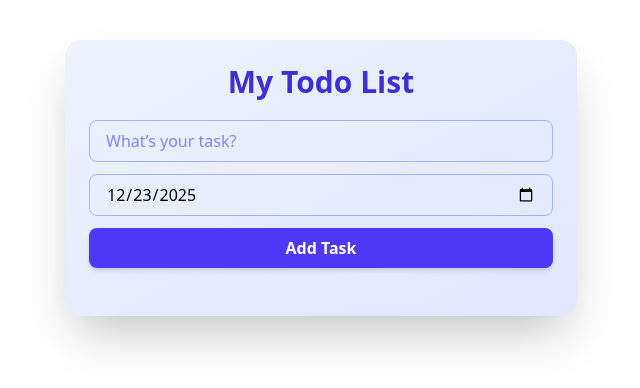
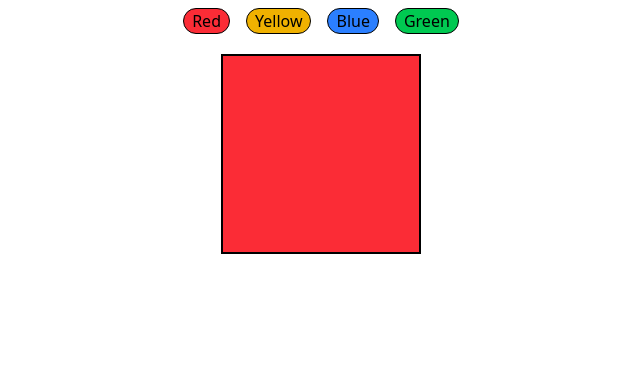
Before and after one commit to Kiran-Pokhrel-91/ReactJS, a React (Vite) app: page / in a window 1280 px wide. Shown: the top 388 px of the page, without its empty margins (319-959 px from the left). Built offline with nearby package versions, Linux system fonts and the light colour scheme.

Commit message:
Project colorChanger

```diff
--- a/src/App.jsx
+++ b/src/App.jsx
@@ -1,9 +1,9 @@
-import Todo from "./components/Todo"
+import ColorChanger from "./components/ColorChanger"
 
 const App = () => {
   return (
     <div>
-      <Todo />
+      <ColorChanger />
     </div>
   )
 }
--- /dev/null
+++ b/src/components/ColorChanger.jsx
@@ -0,0 +1,44 @@
+import { useState } from "react";
+
+const ColorChanger = () => {
+  const [activeColor, setActiveColor] = useState("Red");
+  const color = ["Red","Yellow", "Blue", "Green"];
+
+  const colorClasses = {
+    Red: "bg-red-500 hover:bg-red-600",
+    Yellow: "bg-yellow-500 hover:bg-yellow-600",
+    Blue: "bg-blue-500 hover:bg-blue-600",
+    Green: "bg-green-500 hover:bg-green-600",
+  };
+
+  const changeColor = (index) => {
+    const active = color[index];
+    setActiveColor(active);
+  };
+
+  return (
+    <>
+      <div className="flex justify-center">
+        {color.map((value, index) => (
+          <button
+            className={`rounded-2xl border px-2 mx-2 mt-2 cursor-pointer transition ${colorClasses[value]} focus:ring-1`}
+            key={index}
+            onClick={() => changeColor(index)}
+          >
+            {value}
+          </button>
+        ))}
+      </div>
+
+      <div className="flex justify-center mt-5">
+        <div
+          className={`border-2 w-50 h-50 align-middle ${colorClasses[activeColor]} `}
+        >
+          {" "}
+        </div>
+      </div>
+    </>
+  );
+};
+
+export default ColorChanger;
--- a/src/components/PopUp.jsx
+++ /dev/null
@@ -1,30 +0,0 @@
-import { createPortal } from "react-dom";
-
-const PopUp = ({ showPopup, popupMessage }) => {
-  if (!showPopup) return null;
-
-  return createPortal(
-    <div
-      className={`
-        fixed bottom-5 left-1/2 -translate-x-1/2
-        bg-linear-to-r from-indigo-500 to-purple-500
-        text-white px-6 py-3 rounded-2xl shadow-2xl
-        z-50
-        flex items-center gap-3
-        transform transition-all duration-500
-        ${showPopup ? "translate-y-0 opacity-100" : "translate-y-10 opacity-0"}
-      `}
-    >
-      {/* Icon */}
-      <span className="inline-block w-5 h-5 text-white">
-        ✅
-      </span>
-
-      {/* Message */}
-      <p className="font-medium">{popupMessage}</p>
-    </div>,
-    document.querySelector("#popup-content")
-  );
-};
-
-export default PopUp;
--- a/src/components/Todo.jsx
+++ /dev/null
@@ -1,159 +0,0 @@
-import { useState } from "react";
-import PopUp from "./PopUp";
-
-const Todo = () => {
-  const today = new Date().toISOString().split("T")[0];
-
-  const [task, setTask] = useState("");
-  const [date, setDate] = useState(today);
-  const [tasks, setTasks] = useState([]);
-
-  const [showPopup, setShowPopup] = useState(false);
-  const [popupMessage, setPopupMessage] = useState("");
-
-  const [editId, setEditId] = useState(null);
-  const [editTaskText, setEditTaskText] = useState("");
-  const [editDate, setEditDate] = useState(today);
-
-  const triggerPopup = (message) => {
-    setPopupMessage(message);
-    setShowPopup(true);
-    setTimeout(() => setShowPopup(false), 2000);
-  };
-
-  const addTask = (e) => {
-    e.preventDefault();
-    if (!task.trim()) return;
-
-    const newTask = { id: Date.now(), text: task, date };
-    setTasks((prev) => [...prev, newTask]);
-    setTask("");
-    setDate(today);
-
-    triggerPopup("Task added successfully ✔️");
-  };
-
-  const removeTask = (id) => {
-    setTasks((prev) => prev.filter((t) => t.id !== id));
-    triggerPopup("Task deleted ❌");
-  };
-
-  const startEdit = (task) => {
-    setEditId(task.id);
-    setEditTaskText(task.text);
-    setEditDate(task.date);
-  };
-
-  const saveEdit = (e) => {
-    e.preventDefault();
-    if (!editTaskText.trim()) return;
-
-    setTasks((prev) =>
-      prev.map((t) =>
-        t.id === editId ? { ...t, text: editTaskText, date: editDate } : t
-      )
-    );
-    setEditId(null);
-    triggerPopup("Task updated successfully ✏️");
-  };
-
-  return (
-    <div className="max-w-lg mx-auto mt-10 p-6 bg-linear-to-br from-indigo-50 to-indigo-100 rounded-2xl shadow-2xl">
-      {/* Header */}
-      <h1 className="text-3xl font-bold text-indigo-700 mb-5 text-center">
-        My Todo List
-      </h1>
-
-      {/* Add Task Form */}
-      <form onSubmit={addTask} className="flex flex-col gap-3 mb-6">
-        <input
-          type="text"
-          placeholder="What’s your task?"
-          value={task}
-          onChange={(e) => setTask(e.target.value)}
-          className="border border-indigo-300 rounded-lg px-4 py-2 focus:outline-none focus:ring-2 focus:ring-indigo-400 placeholder-indigo-400 transition"
-        />
-
-        <input
-          type="date"
-          value={date}
-          onChange={(e) => setDate(e.target.value)}
-          className="border border-indigo-300 rounded-lg px-4 py-2 focus:outline-none focus:ring-2 focus:ring-indigo-400 transition"
-        />
-
-        <button
-          type="submit"
-          className="bg-indigo-600 text-white font-semibold px-5 py-2 rounded-lg hover:bg-indigo-700 transition shadow-md"
-        >
-          Add Task
-        </button>
-      </form>
-
-      {/* Task List */}
-      <ul className="space-y-4">
-        {tasks.map((todo) => (
-          <li
-            key={todo.id}
-            className="bg-white rounded-xl shadow-lg p-4 flex flex-col sm:flex-row sm:items-center sm:justify-between gap-3 sm:gap-0 transform hover:scale-[1.02] transition"
-          >
-            {editId === todo.id ? (
-              <form
-                onSubmit={saveEdit}
-                className="flex flex-col sm:flex-row sm:items-center gap-2 w-full"
-              >
-                <input
-                  type="text"
-                  value={editTaskText}
-                  onChange={(e) => setEditTaskText(e.target.value)}
-                  autoFocus
-                  className="flex-1 border border-indigo-300 rounded-lg px-3 py-2 focus:outline-none focus:ring-2 focus:ring-green-400 transition"
-                />
-
-                <input
-                  type="date"
-                  value={editDate}
-                  onChange={(e) => setEditDate(e.target.value)}
-                  className="border border-indigo-300 rounded-lg px-3 py-2 focus:outline-none focus:ring-2 focus:ring-green-400 transition"
-                />
-
-                <button
-                  type="submit"
-                  className="bg-green-500 text-white px-3 py-2 rounded-lg hover:bg-green-600 transition shadow-md font-medium"
-                >
-                  Save
-                </button>
-              </form>
-            ) : (
-              <div className="flex flex-col sm:flex-row sm:items-center sm:justify-between w-full">
-                <div className="mb-2 sm:mb-0">
-                  <strong className="text-indigo-700 text-lg">{todo.text}</strong>{" "}
-                  <span className="text-gray-400">— {todo.date}</span>
-                </div>
-
-                <div className="flex gap-3">
-                  <button
-                    onClick={() => startEdit(todo)}
-                    className="text-blue-500 hover:text-blue-700 font-medium transition"
-                  >
-                    Edit
-                  </button>
-                  <button
-                    onClick={() => removeTask(todo.id)}
-                    className="text-red-500 hover:text-red-700 font-medium transition"
-                  >
-                    Delete
-                  </button>
-                </div>
-              </div>
-            )}
-          </li>
-        ))}
-      </ul>
-
-      {/* Popup */}
-      <PopUp showPopup={showPopup} popupMessage={popupMessage} />
-    </div>
-  );
-};
-
-export default Todo;
```
